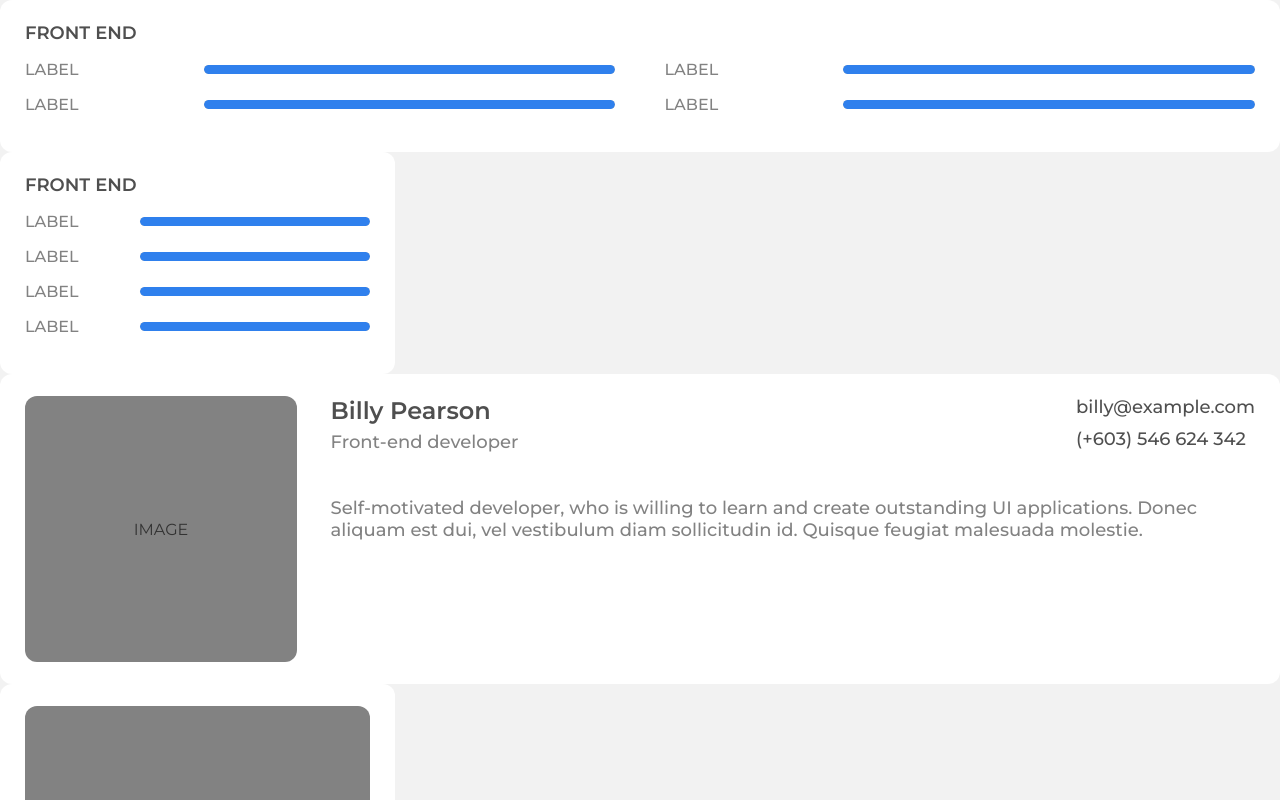
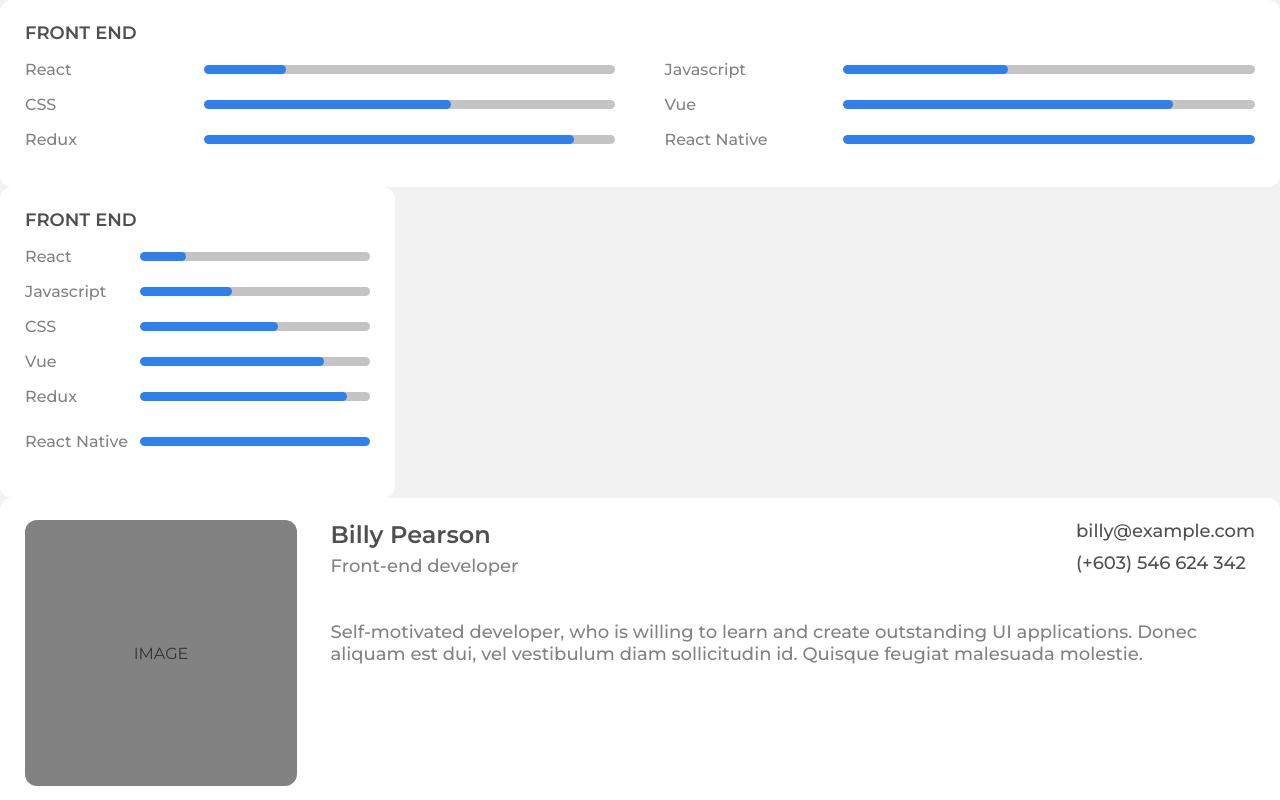
Before and after one commit to luisangelsalcedo/devc_portafolio, a React (Vite) app: page / in a window 1280 px wide. Shown: the top 800 px of the page. Built offline with nearby package versions, Linux system fonts and the light colour scheme.

Commit message:
Skills: Show mock data in the component

```diff
--- a/src/App/App.jsx
+++ b/src/App/App.jsx
@@ -1,12 +1,12 @@
 import { PersonalDetails, Skills } from '../components';
 import { DIRECTION_COLUMN } from '../helpers/constants';
-import { person } from '../mocks';
+import { person, skills } from '../mocks';
 
 export function App() {
   return (
     <>
-      <Skills />
-      <Skills direction={DIRECTION_COLUMN} />
+      <Skills data={skills} />
+      <Skills data={skills} direction={DIRECTION_COLUMN} />
       <PersonalDetails data={person} />
       <PersonalDetails data={person} direction={DIRECTION_COLUMN} />
     </>
--- a/src/components/skills/Skills.jsx
+++ b/src/components/skills/Skills.jsx
@@ -1,10 +1,10 @@
 import PropTypes from 'prop-types';
+import { useId } from 'react';
 import { Panel } from '../elements';
 import { DIRECTION_COLUMN, DIRECTION_ROW } from '../../helpers/constants';
 import './Skills.scss';
 
 function SkillItem({ children, range }) {
-  console.log(range);
   return (
     <div className='skills__list-item'>
       <div className='skills__list-item-label'>{children}</div>
@@ -24,17 +24,20 @@ SkillItem.defaultProps = {
   range: 0,
 };
 
-export function Skills({ direction }) {
+export function Skills({ data, direction }) {
+  const id = useId();
+
   return (
     <section className='skills'>
       <Panel direction={direction}>
         <Panel.Header>FRONT END</Panel.Header>
         <Panel.Body>
           <div className='skills__list'>
-            <Skills.Item range={100}>LABEL</Skills.Item>
-            <Skills.Item range={100}>LABEL</Skills.Item>
-            <Skills.Item range={100}>LABEL</Skills.Item>
-            <Skills.Item range={100}>LABEL</Skills.Item>
+            {data.map(({ label, range }) => (
+              <Skills.Item range={range} key={id + label}>
+                {label}
+              </Skills.Item>
+            ))}
           </div>
         </Panel.Body>
       </Panel>
@@ -42,6 +45,9 @@ export function Skills({ direction }) {
   );
 }
 Skills.propTypes = {
+  data: PropTypes.arrayOf(
+    PropTypes.shape({ label: PropTypes.string, rate: PropTypes.number })
+  ),
   direction: PropTypes.oneOf([DIRECTION_ROW, DIRECTION_COLUMN]),
 };
 
```
